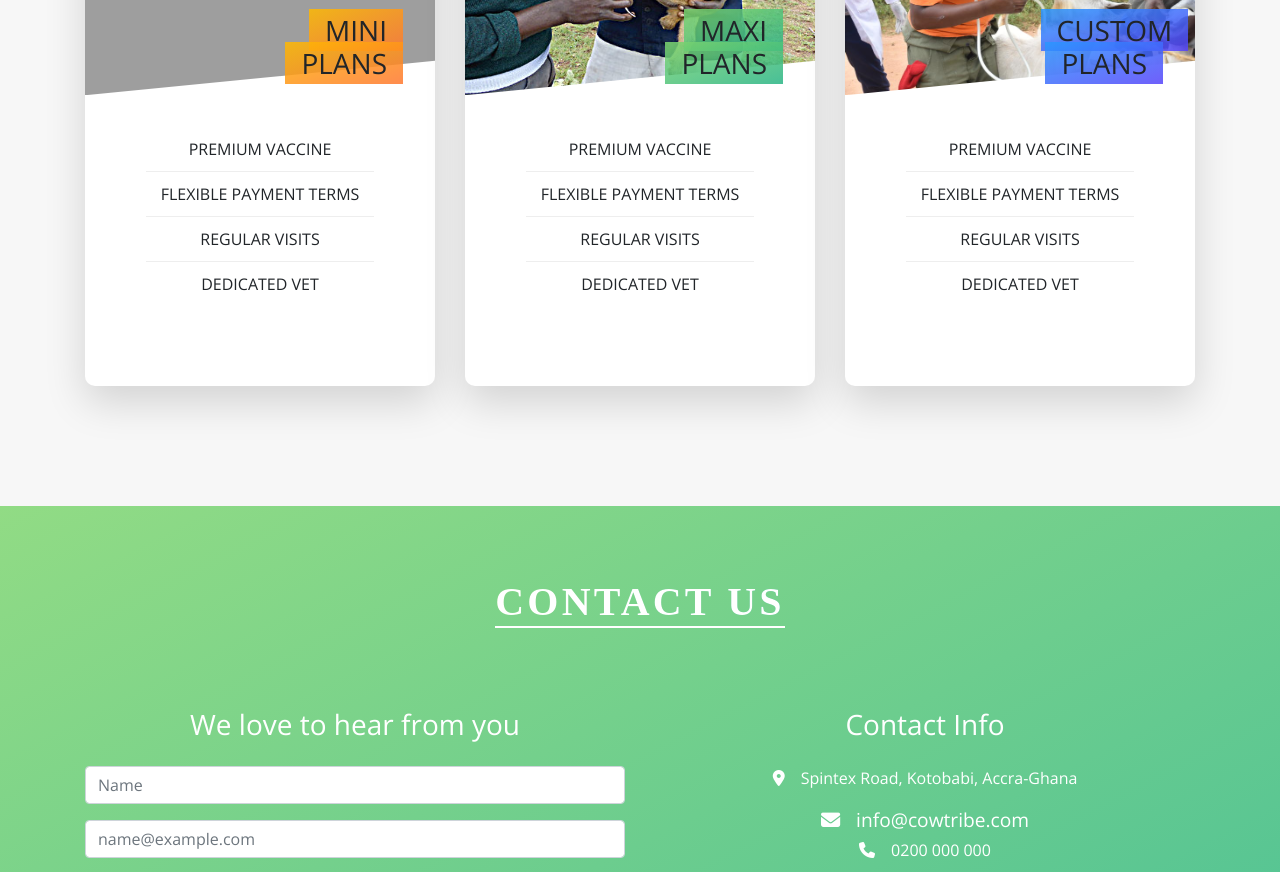
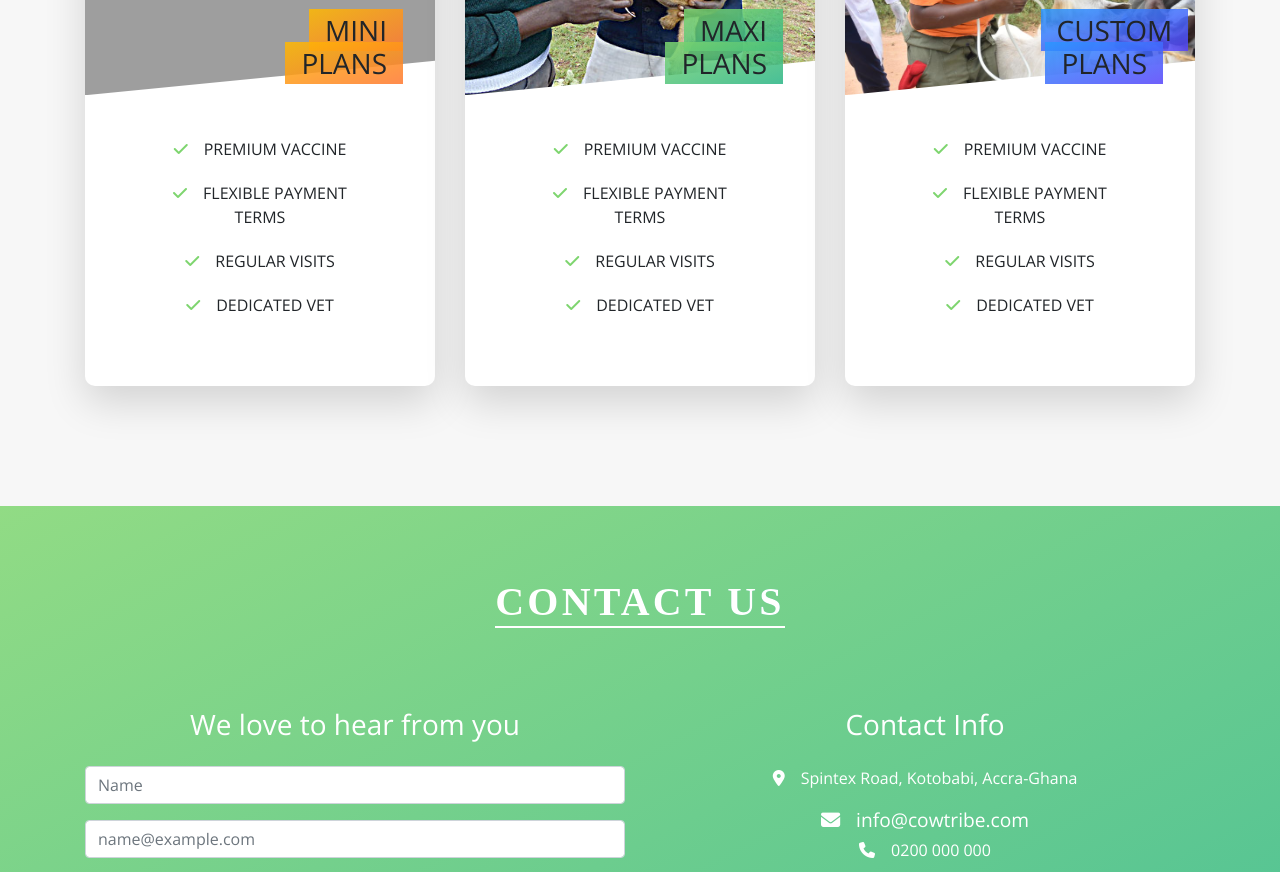
Before and after one commit to nytro04/cowtribe-web, a React (Create React App) app: page / in a window 1280 px wide. Shown: the part 2520-3392 px from the top of the page. Built offline with nearby package versions, Linux system fonts and the light colour scheme; grey boxes are pictures that could not be loaded.

Commit message:
card check fix

```diff
--- a/src/components/HomePage/RotateCard.js
+++ b/src/components/HomePage/RotateCard.js
@@ -18,10 +18,22 @@ const RotateCard = ({ name, details, price, number }) => {
           </h4>
           <div className="cus-card__details">
             <ul>
-              <li>{details[0]}</li>
-              <li>{details[1]}</li>
-              <li>{details[2]}</li>
-              <li>{details[3]}</li>
+              <li>
+                <i class="fas fa-check mr-3 "></i>
+                {details[0]}
+              </li>
+              <li>
+                <i class="fas fa-check mr-3"></i>
+                {details[1]}
+              </li>
+              <li>
+                <i class="fas fa-check mr-3"></i>
+                {details[2]}
+              </li>
+              <li>
+                <i class="fas fa-check mr-3"></i>
+                {details[3]}
+              </li>
             </ul>
           </div>
         </div>
--- a/src/scss/_components.scss
+++ b/src/scss/_components.scss
@@ -243,9 +243,13 @@
         padding: 10px;
         text-transform: uppercase;
 
-        &:not(:last-child) {
-          border-bottom: 1px solid #eee;
+        i {
+          color: #7ed56f;
         }
+
+        // &:not(:last-child) {
+        //   border-bottom: 1px solid #eee;
+        // }
       }
     }
   }
```
